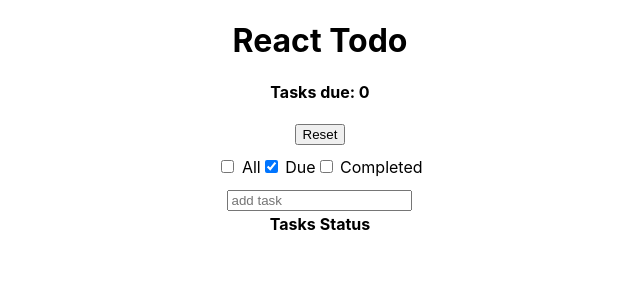
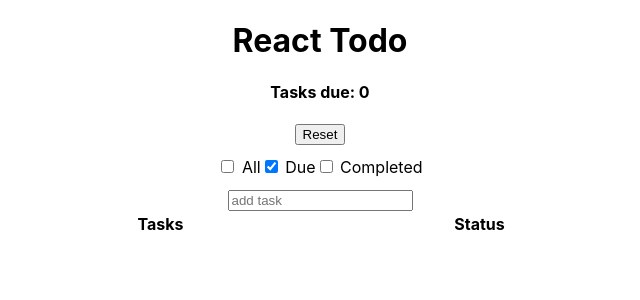
Before and after one commit to pzrsa/react-todo, a React (Create React App) app: page / in a window 1280 px wide. Shown: the top 300 px of the page, without its empty margins (320-960 px from the left). Built offline with nearby package versions, Linux system fonts and the light colour scheme.

Commit message:
add word wrap for tasks

```diff
--- a/src/components/TaskRow.jsx
+++ b/src/components/TaskRow.jsx
@@ -3,7 +3,12 @@ const TaskRow = ({ tasks, onToggle }) => {
     <>
       {tasks.map((task) => (
         <tr key={task.id}>
-          <td style={{ textDecoration: task.completed ? "line-through" : "" }}>
+          <td
+            style={{
+              textDecoration: task.completed ? "line-through" : "",
+              wordWrap: "break-word",
+            }}
+          >
             {task.name}
           </td>
           <td>
--- a/src/components/TodoList.jsx
+++ b/src/components/TodoList.jsx
@@ -2,7 +2,14 @@ import TaskRow from "./TaskRow";
 
 const TodoList = ({ tasks, handleCompleted }) => {
   return (
-    <table style={{ marginLeft: "auto", marginRight: "auto" }}>
+    <table
+      style={{
+        marginLeft: "auto",
+        marginRight: "auto",
+        tableLayout: "fixed",
+        width: "50%",
+      }}
+    >
       <thead>
         <tr>
           <th>Tasks</th>
```
